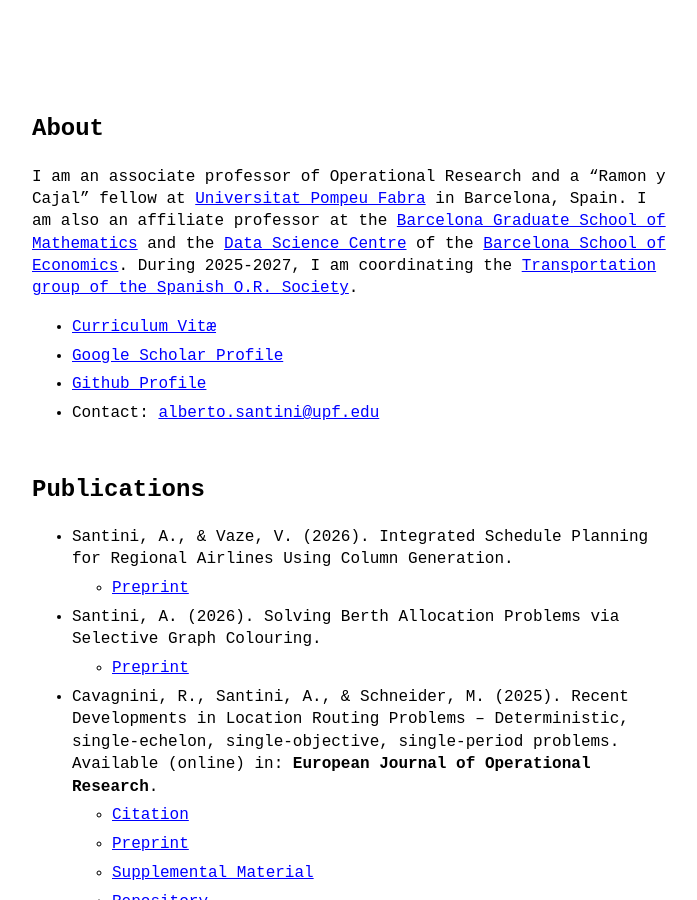
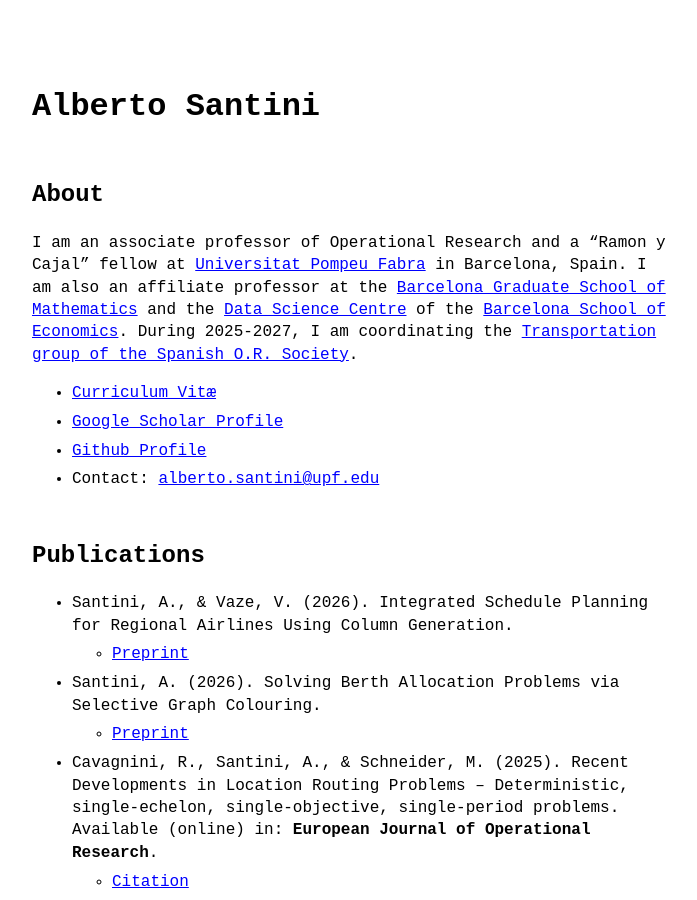
Before and after one commit to alberto-santini/alberto-santini.github.io, a Jekyll site: the page built from index.markdown, in a window 1280 px wide and 900 px high. Shown: the whole window, without its empty margins (288-985 px from the left). Built offline with Jekyll 4.4.1, drawn with Linux system fonts in a browser that asks for light colours; our own code applies the rules of GitHub Pages for plain Markdown files.

Commit message:
Fixed missing title

```diff
--- a/_config.yml
+++ b/_config.yml
@@ -1,7 +1,6 @@
-title: Alberto Santini
+title: Home page of Alberto Santini
 email: alberto@santini.in
-description: >-
-  Home page of Alberto Santini.
+description: Home page of Alberto Santini
 baseurl: "" # the subpath of your site, e.g. /blog
 url: "https://santini.in/" # the base hostname & protocol for your site, e.g. http://example.com
 sass:
--- a/_layouts/default.html
+++ b/_layouts/default.html
@@ -4,6 +4,13 @@
   <body a="{{ site.theme_config.appearance | default: "auto" }}">
     <main class="page-content" aria-label="Content">
       <div class="w">
+        <h1>
+          {%- if page.title -%}
+            {{ page.title }}
+          {%- else -%}
+            {{ site.title }}
+          {%- endif -%}
+        </h1>
         {{ content }}
       </div>
     </main>
--- a/index.markdown
+++ b/index.markdown
@@ -1,5 +1,5 @@
 ---
-title: Home Page of Alberto Santini
+title: Alberto Santini
 ---
 
 ## About
```
